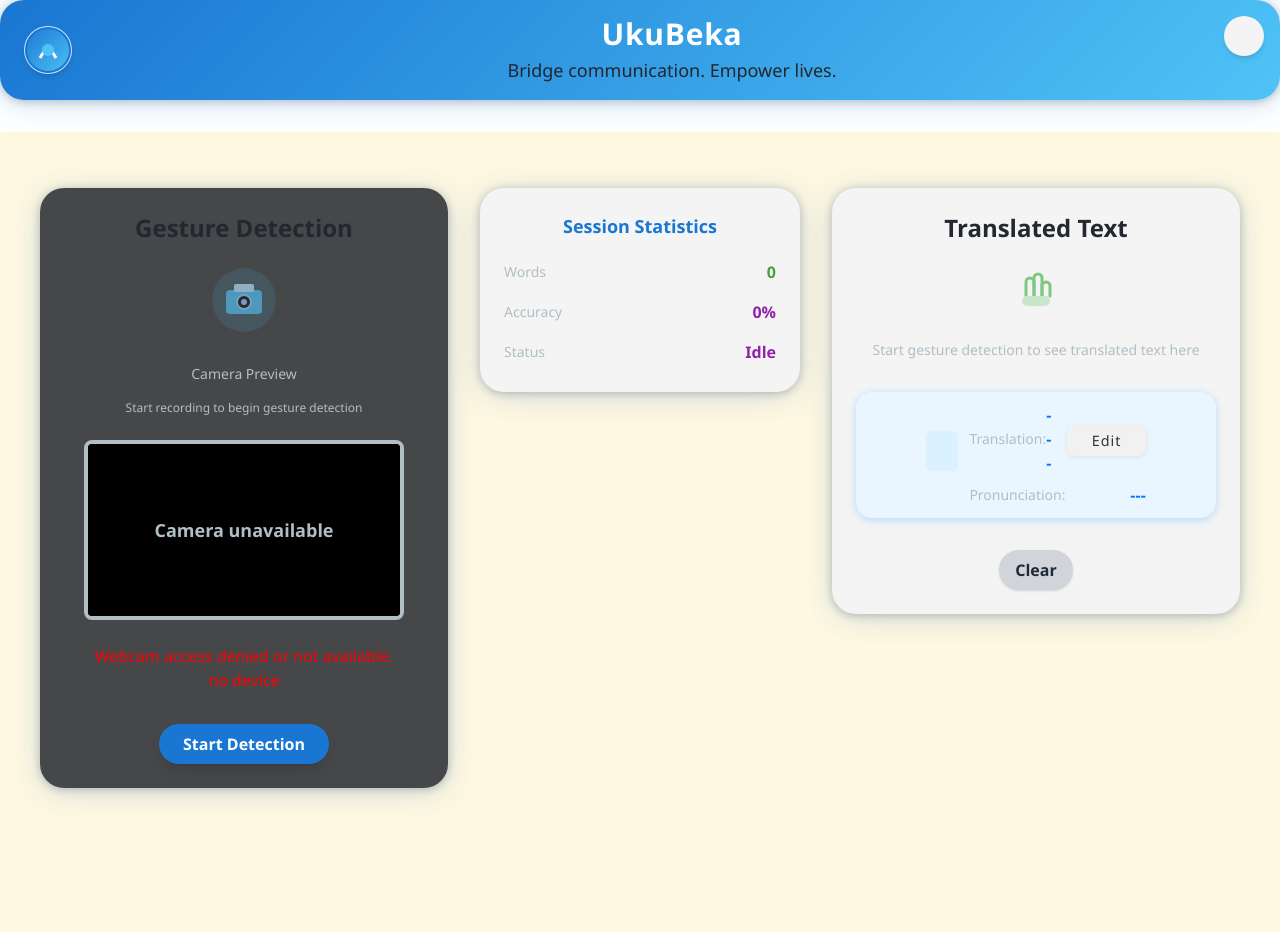
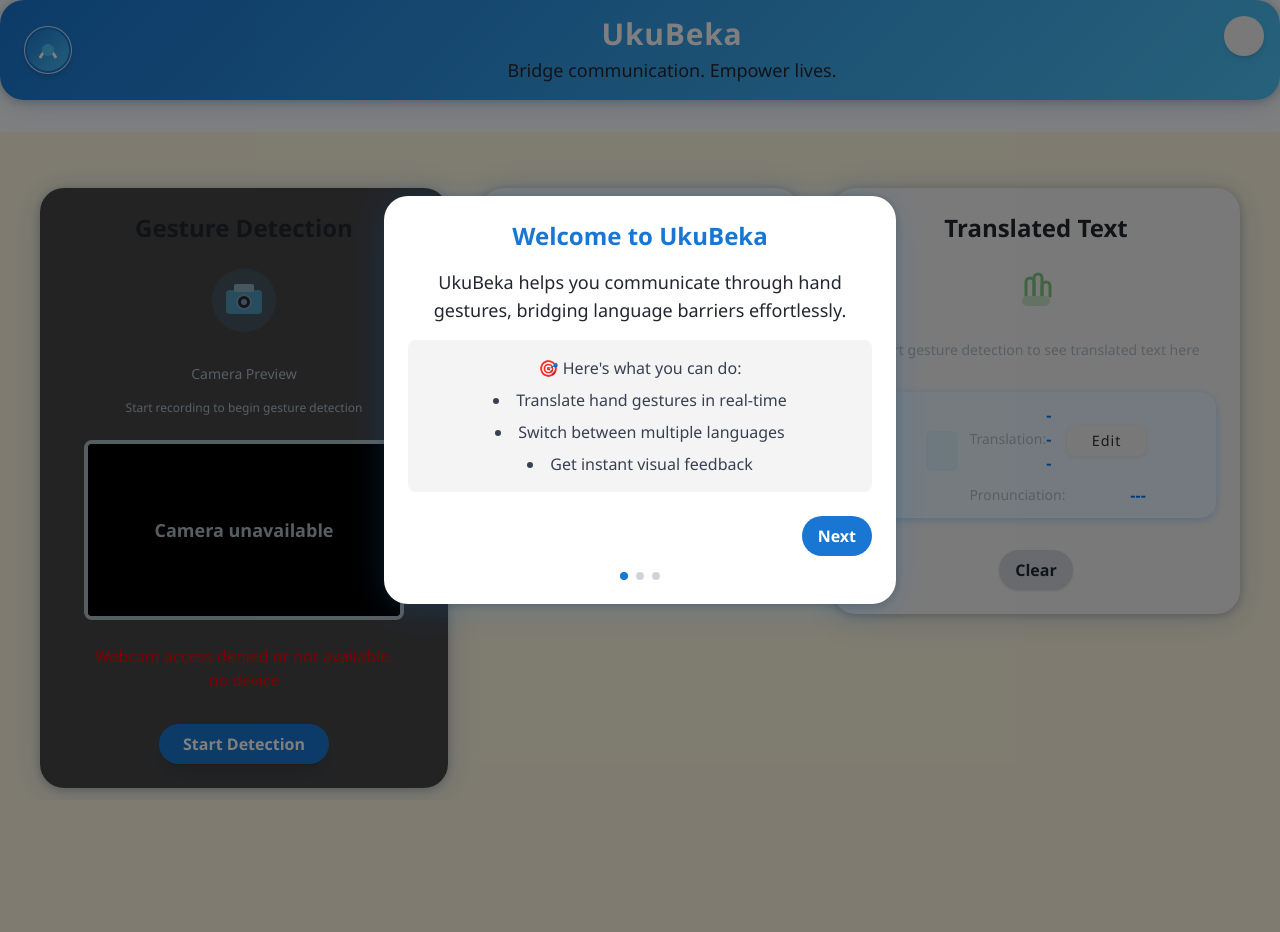
Before and after one commit to PanasheMakoni27/UkuBeka, a Flask app: page / in a window 1280 px wide. After the commit the page ends 795 px from the top, so only its background shows below. Run offline with Flask 3, Linux system fonts and the light colour scheme; some libraries are stand-ins or nearby versions.

Commit message:
Added Onboarding Tutorial for First-Time Users

```diff
--- a/templates/index.html
+++ b/templates/index.html
@@ -455,5 +455,133 @@
             };
         }
     </script>
+    <!-- Onboarding Modal -->
+    <div id="onboardingModal" class="fixed inset-0 bg-black/50 flex items-center justify-center z-50 opacity-0 pointer-events-none transition-opacity duration-300" role="dialog" aria-modal="true" aria-labelledby="onboardingTitle">
+      <div class="bg-white rounded-brand p-6 max-w-lg w-[90%] mx-4 shadow-brand">
+        <h2 id="onboardingTitle" class="text-2xl font-bold text-primary mb-4">Welcome to UkuBeka! 👋</h2>
+        <div id="onboardingContent"></div>
+        <div class="flex justify-between mt-6">
+          <button id="onboardingPrev" class="px-4 py-2 rounded-full bg-gray-100 text-gray-700 font-semibold hover:bg-gray-200 focus:outline-none focus:ring-2 focus:ring-primary transition-colors">Previous</button>
+          <button id="onboardingNext" class="px-4 py-2 rounded-full bg-primary text-white font-semibold hover:bg-secondary focus:outline-none focus:ring-2 focus:ring-accent transition-colors">Next</button>
+        </div>
+        <div class="flex justify-center gap-2 mt-4" id="onboardingDots"></div>
+      </div>
+    </div>
+
+    <script>
+    // Place this before your existing scripts
+    const onboardingSteps = [
+      {
+        title: 'Welcome to UkuBeka',
+        content: `
+          <p class="text-lg mb-4">UkuBeka helps you communicate through hand gestures, bridging language barriers effortlessly.</p>
+          <div class="bg-light rounded-lg p-4">
+            <p class="text-base text-gray-700">🎯 Here's what you can do:</p>
+            <ul class="list-disc list-inside mt-2 space-y-2 text-gray-700">
+              <li>Translate hand gestures in real-time</li>
+              <li>Switch between multiple languages</li>
+              <li>Get instant visual feedback</li>
+            </ul>
+          </div>
+        `
+      },
+      {
+        title: 'Getting Started',
+        content: `
+          <div class="space-y-4">
+            <div class="flex items-start gap-3">
+              <span class="text-2xl">1️⃣</span>
+              <p>Click "Start Detection" to enable your camera</p>
+            </div>
+            <div class="flex items-start gap-3">
+              <span class="text-2xl">2️⃣</span>
+              <p>Show your hand gesture clearly to the camera</p>
+            </div>
+            <div class="flex items-start gap-3">
+              <span class="text-2xl">3️⃣</span>
+              <p>See translations appear instantly!</p>
+            </div>
+          </div>
+        `
+      },
+      {
+        title: 'Language Selection',
+        content: `
+          <div class="space-y-4">
+            <p class="text-lg">Choose your preferred language from the top-right dropdown:</p>
+            <div class="bg-light p-4 rounded-lg">
+              <ul class="space-y-2 text-gray-700">
+                <li>🇬🇧 English</li>
+                <li>🇿🇦 Afrikaans</li>
+                <li>🇿🇦 Xhosa</li>
+                <li>🇿🇦 Zulu</li>
+              </ul>
+            </div>
+            <p class="text-sm text-gray-600 mt-4">Your selection will be remembered for future visits.</p>
+          </div>
+        `
+      }
+    ];
+
+    function initOnboarding() {
+      const hasCompletedOnboarding = localStorage.getItem('hasCompletedOnboarding');
+      if (hasCompletedOnboarding) return;
+
+      const modal = document.getElementById('onboardingModal');
+      const content = document.getElementById('onboardingContent');
+      const prevBtn = document.getElementById('onboardingPrev');
+      const nextBtn = document.getElementById('onboardingNext');
+      const dotsContainer = document.getElementById('onboardingDots');
+      let currentStep = 0;
+
+      function updateModal() {
+        const step = onboardingSteps[currentStep];
+        document.getElementById('onboardingTitle').textContent = step.title;
+        content.innerHTML = step.content;
+
+        prevBtn.style.visibility = currentStep === 0 ? 'hidden' : 'visible';
+        nextBtn.textContent = currentStep === onboardingSteps.length - 1 ? 'Get Started' : 'Next';
+
+        // Update dots
+        dotsContainer.innerHTML = onboardingSteps.map((_, index) => `
+          <div class="w-2 h-2 rounded-full transition-colors ${index === currentStep ? 'bg-primary' : 'bg-gray-300'}"></div>
+        `).join('');
+      }
+
+      function showModal() {
+        modal.classList.remove('opacity-0', 'pointer-events-none');
+        updateModal();
+      }
+
+      function hideModal() {
+        modal.classList.add('opacity-0', 'pointer-events-none');
+        localStorage.setItem('hasCompletedOnboarding', 'true');
+      }
+
+      prevBtn.addEventListener('click', () => {
+        if (currentStep > 0) {
+          currentStep--;
+          updateModal();
+        }
+      });
+
+      nextBtn.addEventListener('click', () => {
+        if (currentStep < onboardingSteps.length - 1) {
+          currentStep++;
+          updateModal();
+        } else {
+          hideModal();
+        }
+      });
+
+      // Show modal after a brief delay
+      setTimeout(showModal, 1000);
+    }
+
+    window.addEventListener('DOMContentLoaded', () => {
+      // ...existing DOMContentLoaded code...
+      initOnboarding();
+    });
+    </script>
 </body>
 </html>
```
